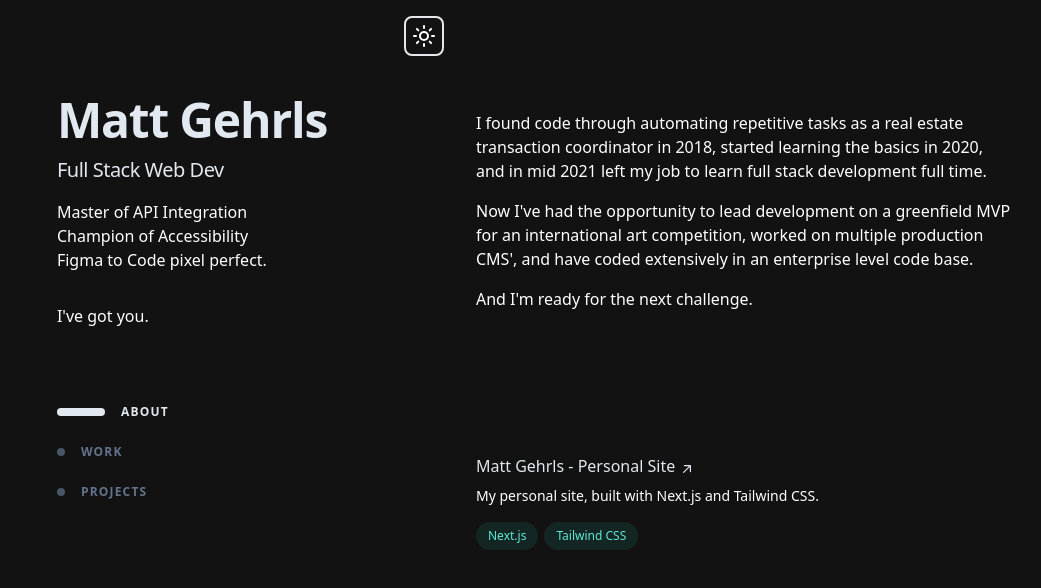
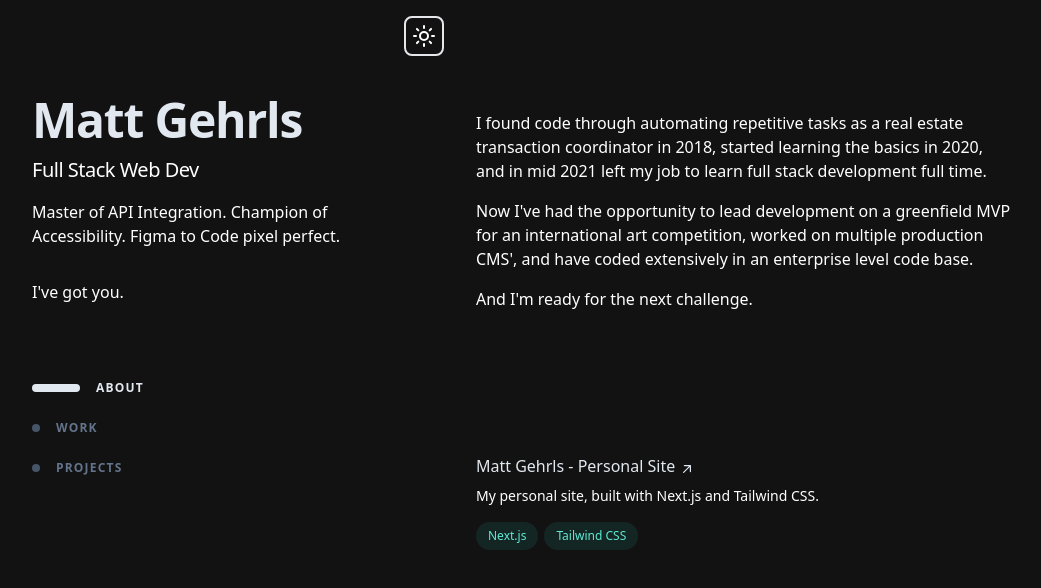
Before and after one commit to mgehrls/mattgehrls, a Next.js app: page / in a window 1280 px wide. Shown: the top 588 px of the page, without its empty margins (172-1213 px from the left). Built offline with nearby package versions, Linux system fonts and the light colour scheme.

Commit message:
header colors update

```diff
--- a/app/layout.tsx
+++ b/app/layout.tsx
@@ -17,6 +17,7 @@ export default function RootLayout({
 }) {
   return (
     <html lang="en">
+      {/* just import theme provider from react-theme, no need for your own component */}
       <ThemeProvider attribute="class" defaultTheme="dark">
         <body
           className={clsx(
--- a/app/page.tsx
+++ b/app/page.tsx
@@ -1,7 +1,6 @@
 "use client";
 import "@/styles/globals.css";
 import Header from "../components/Header";
-import Main from "@/components/main/Main";
 import About from "@/components/main/About";
 import Work from "@/components/main/Work";
 
--- a/components/Header.tsx
+++ b/components/Header.tsx
@@ -1,22 +1,30 @@
+import clsx from "clsx";
 import Navbar from "./Navbar";
 import { ThemeChanger } from "./ThemeChanger";
+import { colors } from "@/utils/colors";
 
 const Header = () => {
   return (
     <header className="lg:sticky lg:top-0 lg:flex lg:max-h-screen lg:w-1/2 lg:flex-col lg:justify-between lg:py-24 text-right items-center relative">
       <ThemeChanger />
       <div className="text-left">
-        <h1 className="text-4xl font-bold tracking-tight sm:text-5xl dark:text-slate-200">
+        <h1
+          className={clsx(
+            "text-4xl font-bold tracking-tight sm:text-5xl",
+            colors.heading
+          )}
+        >
           <a href="/">Matt Gehrls</a>
         </h1>
-        <h2 className="mt-3 text-lg font-medium tracking-tight sm:text-xl  dark:text-slate-200">
+        <h2
+          className={clsx("mt-3 text-lg font-medium tracking-tight sm:text-xl")}
+        >
           Full Stack Web Dev
         </h2>
         <p className="mt-4 max-w-xs leading-normal">
-          Master of API Integration
+          Master of API Integration. Champion of Accessibility. Figma to Code
+          pixel perfect.
         </p>
-        <p className="max-w-xs leading-normal">Champion of Accessibility</p>
-        <p className="max-w-xs leading-normal">Figma to Code pixel perfect.</p>
         <p className="mt-8 max-w-xs leading-normal">I&apos;ve got you.</p>
         <Navbar />
       </div>
```
